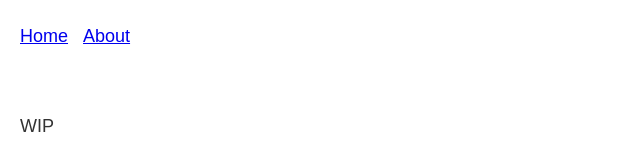
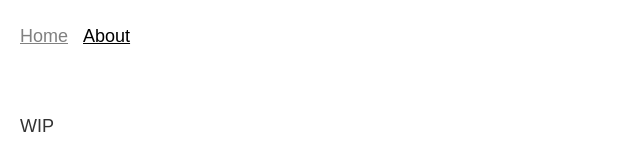
Before and after one commit to inokawa/inokawa.github.io, a Next.js app: page /about in a window 1280 px wide. Shown: the top 160 px of the page, without its empty margins (0-640 px from the left). Built offline with nearby package versions, Linux system fonts and the light colour scheme.

Commit message:
Change link color if passname matches

```diff
--- a/src/components/Header.tsx
+++ b/src/components/Header.tsx
@@ -1,21 +1,27 @@
+import React from "react";
 import Link from "next/link";
+import { useRouter } from "next/router";
 import { SPACING } from "../constants/styles";
 
 const headerStyle = {
   padding: SPACING,
 } as const;
 
-const linkStyle = {
-  marginRight: 15,
-} as const;
-
 const LinkTab: React.FC<{ href: string; title: string }> = ({
   href,
   title,
 }) => {
+  const router = useRouter();
+  const style = React.useMemo(
+    () => ({
+      marginRight: 15,
+      color: router.pathname === href ? "black" : "gray",
+    }),
+    [href]
+  );
   return (
     <Link href={href}>
-      <a style={linkStyle}>{title}</a>
+      <a style={style}>{title}</a>
     </Link>
   );
 };
```
